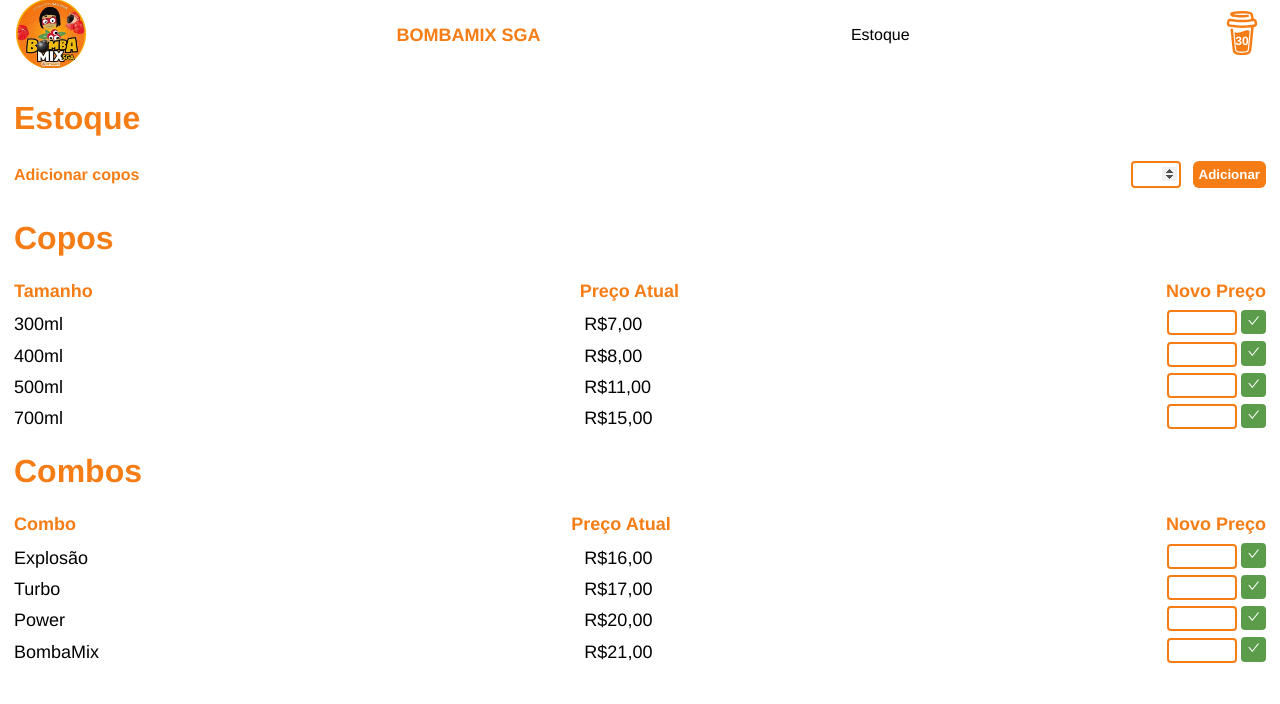
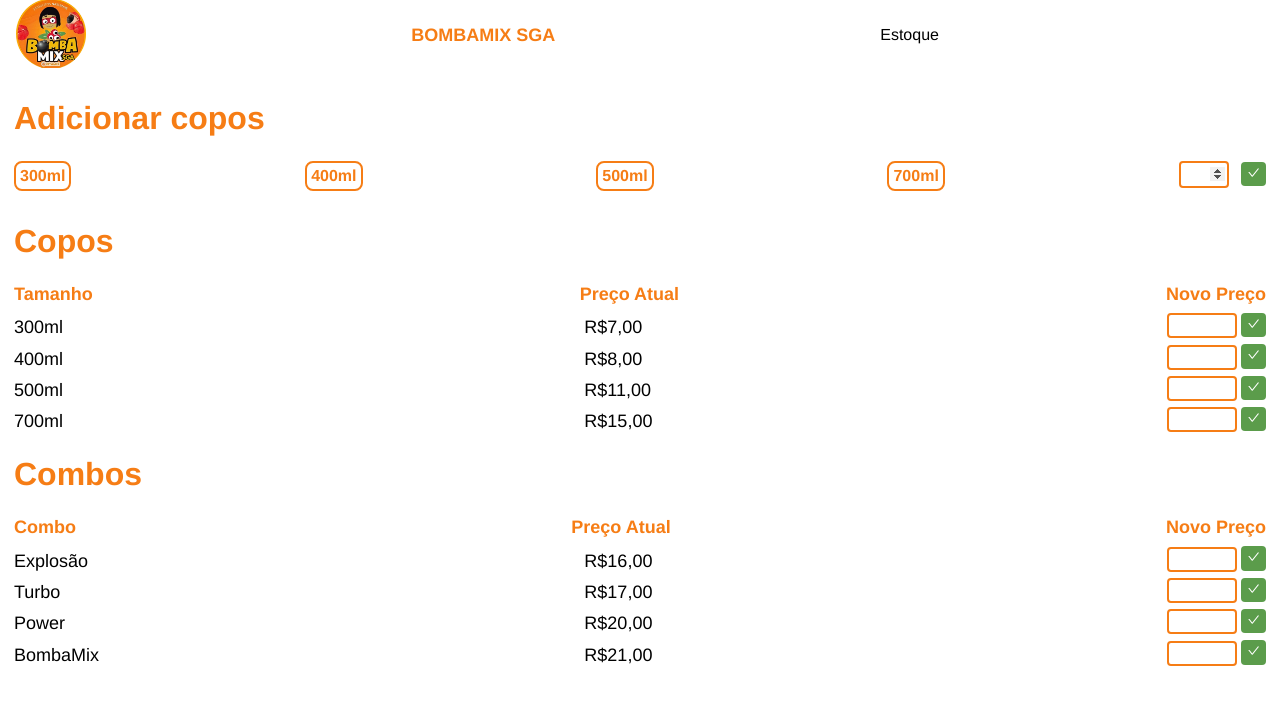
Before and after one commit to FranciscoNeto2909/bomba-mix, a React (Vite) app: page /estoque in a window 1280 px wide. Shown: the top 704 px of the page. Built offline with nearby package versions, Linux system fonts and the light colour scheme.

Commit message:
glass logic improved

```diff
--- a/src/App.jsx
+++ b/src/App.jsx
@@ -1,7 +1,6 @@
 import Nav from "./components/nav/Nav";
 import Menu from "./components/menu/Menu";
 import logo from "./assets/logo.png";
-import { SiBuymeacoffee } from "react-icons/si";
 import "./App.css";
 import { useState } from "react";
 import { Route, Routes } from "react-router-dom";
@@ -16,7 +15,7 @@ function App() {
   const [sales, setSales] = useState({ bombamix: [], delivery: [] });
 
   function handleSetSell(order, quant) {
-    items.removeToGlass(quant);
+    items.removeGlass(order.copo.id, quant);
     setSales(prev => {
       if (order.delivery) {
         return {
@@ -40,12 +39,11 @@ function App() {
         </div>
         <div className="logo-name">BOMBAMIX SGA</div>
         {window.innerWidth > 768 && <Nav />}
-        <div className="glass">
-          <span className="glass-quant">{items.glassQuant}</span>
-          <SiBuymeacoffee size={44} />
-        </div>
+        <div></div>
       </div>
-      {items.message.hasMsg && <div className="message">{items.message.msg}</div>}
+      {items.message.hasMsg && (
+        <div className="message">{items.message.msg}</div>
+      )}
       <Routes>
         <Route path="fechamento" element={<Summary sales={sales} />} />
         <Route path="/" element={<Sell handleSetSell={handleSetSell} />} />
--- a/src/data/data.js
+++ b/src/data/data.js
@@ -20,10 +20,10 @@ import power from "../assets/power.jpg";
 import bomba from "../assets/bomba.png";
 
 export const initialGlasses = [
-  { id: 1, size: "300ml", iconS: 55, price: 7 },
-  { id: 2, size: "400ml", iconS: 65, price: 8 },
-  { id: 3, size: "500ml", iconS: 70, price: 11 },
-  { id: 4, size: "700ml", iconS: 75, price: 15 },
+  { id: 0, size: "300ml", quant:30, iconS: 55, price: 7 },
+  { id: 1, size: "400ml", quant:30, iconS: 65, price: 8 },
+  { id: 2, size: "500ml", quant:30, iconS: 70, price: 11 },
+  { id: 3, size: "700ml", quant:15, iconS: 75, price: 15 },
 ];
 
 export const initialFlavors = [
--- a/src/pages/inventory/Inventory.jsx
+++ b/src/pages/inventory/Inventory.jsx
@@ -6,11 +6,12 @@ import { useMyStore } from "../../store/store";
 export default function Inventory() {
   const items = useMyStore();
   const [glass, setGlass] = useState(null);
+  const [glassId, setGlassId] = useState(null);
   const [glassPrice, setGlassPrice] = useState({});
   const [comboPrice, setComboPrice] = useState({});
 
   function handleChangeGlassesQuant() {
-    items.addToGlass(Number(glass));
+    items.addGlass(glassId,Number(glass));
     items.setMessage("Quantidade de copos atualizada");
   }
 
@@ -30,15 +31,43 @@ export default function Inventory() {
     }
   }
 
-  // function handleDelete(key, id) {
-  //   items.removeItem(key, id);
-  // }
-
   return (
     <div className="inventory">
-      <h2 className="inventory-title">Estoque</h2>
       <div className="inventory-addglass">
-        <p className="addglass-title">Adicionar copos</p>
+        <h2 className="addglass-title">Adicionar copos</h2>
+        <div className="addGlass-sizes">
+          <button
+            className={`sizes-button ${
+              glassId === 0 ? "sizes-button--selected" : ""
+            }`}
+            onClick={() => setGlassId(0)}
+          >
+            300ml
+          </button>
+          <button
+            className={`sizes-button ${
+              glassId === 1 ? "sizes-button--selected" : ""
+            }`}
+            onClick={() => setGlassId(1)}
+          >
+            400ml
+          </button>
+          <button
+            className={`sizes-button ${
+              glassId === 2 ? "sizes-button--selected" : ""
+            }`}
+            onClick={() => setGlassId(2)}
+          >
+            500ml
+          </button>
+          <button
+            className={`sizes-button ${
+              glassId === 3 ? "sizes-button--selected" : ""
+            }`}
+            onClick={() => setGlassId(3)}
+          >
+            700ml
+          </button>
           <div className="addglass-add">
             <input
               className="add-input"
@@ -48,8 +77,9 @@ export default function Inventory() {
               autoFocus
             />
             <button className="add-button" onClick={handleChangeGlassesQuant}>
-            Adicionar
+              <AiOutlineCheck />
             </button>
+          </div>
         </div>
       </div>
       <div className="inventory-updateGlass">
--- a/src/pages/inventory/inventory.css
+++ b/src/pages/inventory/inventory.css
@@ -2,7 +2,7 @@
   margin: 100px 14px;
 }
 
-.inventory-title,
+.addglass-title,
 .updateGlass-title,
 .combos-title {
   color: var(--orange);
@@ -18,9 +18,31 @@
   margin-bottom: 32px;
 }
 
-.addglass-title {
+.inventory-addglass {
+  align-items: flex-start;
+  flex-direction: column;
+}
+
+.addGlass-sizes {
+  width: 100%;
+  display: flex;
+  justify-content: space-between;
+}
+
+.sizes-button {
   color: var(--orange);
   font-weight: bold;
+  padding: 4px;
+  border-radius: 8px;
+  border: 2px solid var(--orange);
+  background-color: transparent;
+  font-size: 16px;
+}
+
+.sizes-button--selected {
+  background-color: var(--orange);
+  color: #fff;
+  border-color: var(--orange);
 }
 
 .add-input {
@@ -31,15 +53,6 @@
   padding: 4px 2px;
   font-weight: bold;
   color: var(--orange);
-}
-
-.add-button {
-  border: none;
-  background-color: var(--orange);
-  padding: 6px;
-  font-weight: bold;
-  border-radius: 6px;
-  color: #fff;
 }
 
 .updateGlass-glasses {
@@ -68,7 +81,8 @@
   font-size: 18px;
 }
 
-.glasses-glass, .combos-combo {
+.glasses-glass,
+.combos-combo {
   display: flex;
   justify-content: space-between;
   align-items: flex-end;
@@ -83,6 +97,7 @@
   padding: 3px 4px;
 }
 
+.add-button,
 .newprice-button-add,
 .newprice-delete-button {
   color: #fff;
--- a/src/pages/sell/Sell.jsx
+++ b/src/pages/sell/Sell.jsx
@@ -99,7 +99,7 @@ export default function Sell({ handleSetSell }) {
         pedido: `${flavor.name}`,
         quantidade: glassQuant,
         delivery: isDelivery,
-        copo: glass.size,
+        copo: glass,
         cobertura: top.name ?? "Sem cobertura",
         acompanha: acomp.name ?? "Sem acompanhamento",
         whey: whey.name ?? "Sem whey",
@@ -149,7 +149,10 @@ export default function Sell({ handleSetSell }) {
                 i === glass.id ? "glass--selected" : ""
               }`}
             >
-              <SiBuymeacoffee size={item.iconS} className="glass-icon" />
+              <div className="glass-icon">
+                <SiBuymeacoffee size={item.iconS} className="glass-icon" />
+                <span className={`icon-quant ${i === glass.id ? "icon-quant--selected" : ""}`}>{item.quant}</span>
+              </div>
               <div className="glass-texts">
                 <span className="glass-size">{item.size}</span>
                 <p className="sell-glass-price">R$:{item.price},00</p>
--- a/src/pages/sell/sell.css
+++ b/src/pages/sell/sell.css
@@ -13,6 +13,22 @@
   justify-content: space-between;
   align-items: baseline;
   margin: 32px 0;
+}
+
+.glass-icon {
+  position: relative;
+}
+
+.icon-quant {
+  position: absolute;
+  top: 50%;
+  left: 50%;
+  transform: translateX(-50%);
+  color: #fff;
+  font-weight: bold;
+}
+.icon-quant--selected{
+  color: var(--orange);
 }
 
 .glass-button {
--- a/src/pages/summary/Summary.jsx
+++ b/src/pages/summary/Summary.jsx
@@ -52,7 +52,7 @@ export default function Summary({ sales }) {
         <h3 className="bombamix-title">Vendas no BombaMix</h3>
         <div className="sales-item">
           <p className="item-quant">Quant</p>
-          <p className="item-name bombamix-name">Nome</p>
+          <p className="item-name bombamix-name">Sabor</p>
           <p className="item-payment">Pagamento</p>
           <p className="item-value">Valor</p>
         </div>
@@ -77,7 +77,7 @@ export default function Summary({ sales }) {
         <h3 className="delivery-title">Vendas no +Delivery</h3>
         <div className="sales-item">
           <p className="item-quant">Quant</p>
-          <p className="item-name bombamix-name">Nome</p>
+          <p className="item-name bombamix-name">Sabor</p>
           <p className="item-payment">Pagamento</p>
           <p className="item-value">Valor</p>
         </div>
--- a/src/store/store.js
+++ b/src/store/store.js
@@ -9,7 +9,7 @@ import {
 } from "../data/data";
 
 export const useMyStore = create(set => ({
-  glassQuant: 30,
+  glasses: [...initialGlasses],
   message: { hasMsg: false, message: "" },
   glasses: [...initialGlasses],
   flavors: [...initialFlavors],
@@ -17,8 +17,6 @@ export const useMyStore = create(set => ({
   accompaniments: [...initialAccompaniments],
   wheys: [...initialWheys],
   combos: [...initialCombos],
-
-  addToGlass: item => set(state => ({ glassQuant: state.glassQuant + item })),
 
   removeToGlass: item =>
     set(state => ({ glassQuant: state.glassQuant - item })),
@@ -40,6 +38,20 @@ export const useMyStore = create(set => ({
       ),
     })),
 
+  addGlass: (id, quant) =>
+    set(state => ({
+      glasses: state.glasses.map(item =>
+        item.id === id ? { ...item, quant: item.quant + quant } : item
+      ),
+    })),
+
+  removeGlass: (id, quant) =>
+    set(state => ({
+      glasses: state.glasses.map(item =>
+        item.id === id ? { ...item, quant: item.quant - quant } : item
+      ),
+    })),
+
   setMessage: message => {
     set(state => ({
       message: { hasMsg: true, msg: message },
```
Lines whose indentation alone changed are shown as unchanged.
